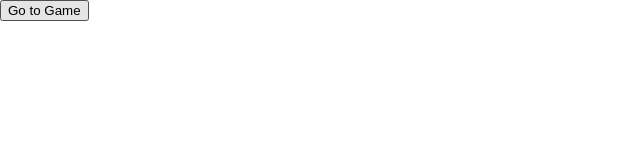
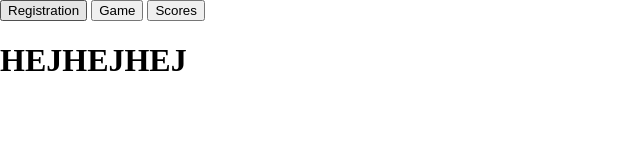
Before and after one commit to AlbinBjerhem/BoardGame, a plain HTML site: page HTML/UserRegistration.html in a window 1280 px wide. Shown: the whole page, without its empty margins (0-640 px from the left). Drawn offline with Linux system fonts and the light colour scheme.

Commit message:
Skapat en header
Dock ej en SPA. Vill fixa

```diff
--- /dev/null
+++ b/HTML/Header.html
@@ -0,0 +1,18 @@
+<!DOCTYPE html>
+<html lang="en">
+
+<head>
+  <meta charset="UTF-8">
+  <meta name="viewport" content="width=device-width, initial-scale=1.0">
+  <title>Header</title>
+</head>
+
+<body>
+  <header>
+    <button onclick="navigateToRegistration()">Registration</button>
+    <button onclick="navigateToGame()">Game</button>
+    <button onclick="navigateToScores()">Scores</button>
+  </header>
+</body>
+
+</html>
--- a/HTML/UserRegistration.html
+++ b/HTML/UserRegistration.html
@@ -7,10 +7,12 @@
   <title>User Registration</title>
   <link rel="stylesheet" href="../css/styles.css">
   <script src="../js/routing.js"></script>
+  <script src="../JS/header.js"></script>
 </head>
 
 <body>
-  <button onclick="navigateToGame()">Go to Game</button>
+  <div id="header-container"></div>
+  <h1>HEJHEJHEJ</h1>
 </body>
 
 </html>
--- /dev/null
+++ b/JS/header.js
@@ -0,0 +1,9 @@
+function includeHeader() {
+  fetch('../HTML/Header.html')
+    .then(response => response.text())
+    .then(data => {
+      document.getElementById('header-container').innerHTML = data;
+    })
+}
+
+includeHeader()
```
Also changed, not shown: HTML/GamePage.html (+4 -2 lines), HTML/ScorePage.html (+3 -2 lines).
